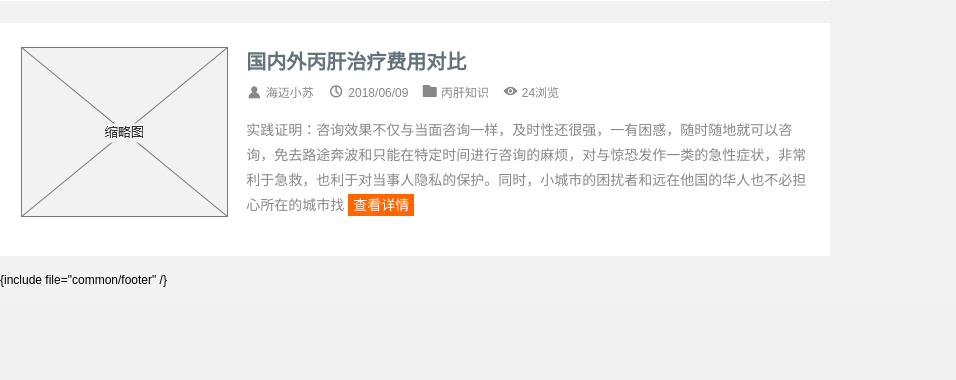
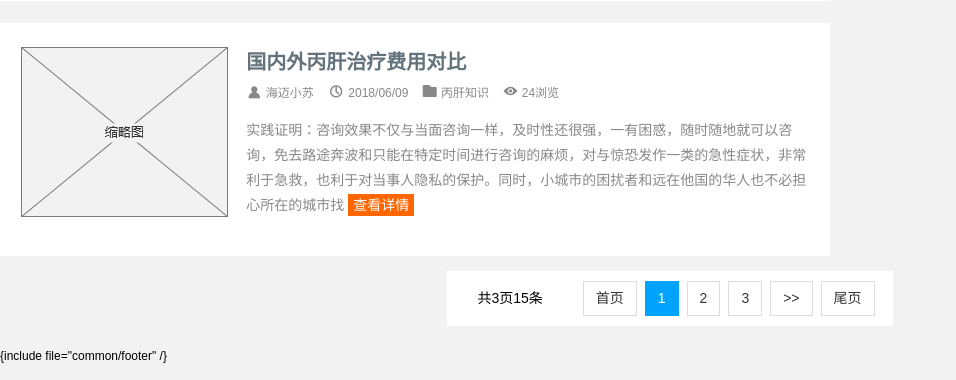
Before and after one commit to ybinbin/healthes, a PHP site: page /DbName/application/home/view/index/news-list.html in a window 1280 px wide; the page is wider, and only the part inside the window is pictured. Shown: the part 2423-2803 px from the top of that part, without its empty margins (0-956 px from the left). Before the commit the page ends 2710 px from the top of that part, so only its background shows below. Run offline with PHP 8.4, Linux system fonts and the light colour scheme.

Commit message:
新闻列表页面  页码添加

```diff
--- a/application/home/view/index/news-list.html
+++ b/application/home/view/index/news-list.html
@@ -14,6 +14,7 @@
 	{include file="common/nav-address" /}
 	<div style="background: #f2f2f2;padding: 24px 0 15px 0;">
 		<div class="wrapper clearfix">
+			<div class="clearfix">
 				<div id="left" class="fl">
 					<img src="/static/images/newslist/left-top-gg.jpg">
 					<ul>
@@ -229,7 +230,21 @@
 					<div class="bf mt10" style="width: 382px;padding: 15px 0;">
 						{include file="common/side-right-gjc" /}
 					</div>
-
+				</div>
+			</div>
+			<!-- 页码 -->
+			<div id="page" class="tc">
+				<div class="con ib bf clearfix">
+					<span class="fl vm ib num">共3页15条</span>
+					<ul class="fl vm ib">
+						<a href=""><li>首页</li></a>
+						<a href=""><li class="active">1</li></a>
+						<a href=""><li>2</li></a>
+						<a href=""><li>3</li></a>
+						<a href=""><li>&gt;&gt;</li></a>
+						<a href=""><li>尾页</li></a>
+					</ul>
+				</div>
 			</div>
 		</div>
 		<div style="margin-top: 15px;">
--- a/public/static/css/base.css
+++ b/public/static/css/base.css
@@ -153,7 +153,7 @@
 /*2、新闻页面右边栏：说明书-行业咨询-知识点*/
 #shz {padding-bottom: 20px;}
 #shz > div {height: 50px;line-height: 55px;border-bottom: 1px solid #eaeaea;width: 323px;}
-#shz > div > span {display: inline-block;width: 32%;color: #333;font-size: 17px;position: relative;}
+#shz > div > span {display: inline-block;width: 32%;color: #333;font-size: 17px;position: relative;cursor: pointer;}
 #shz > div > span.active:after {content: '';width: 100%;height: 1px;position: absolute;left: -1px;bottom: 4px;background: #e74c3c;}
 #shz ul {width: 328px;color: #62717a;font-size: 14px;line-height: 25px;}
 #shz ul li {margin-top: 30px;}
--- a/public/static/css/newsdetail.css
+++ b/public/static/css/newsdetail.css
@@ -2,3 +2,4 @@
 #left .content {width: 760px;margin-left: 22px;padding: 28px 0 44px 0;}
 #left .content .tit {margin: 34px 0 30px 0;}
 #left .content table {width: 100%;line-height: 35px;}
+#left .content table a {color: #333;}
--- a/public/static/css/newslist.css
+++ b/public/static/css/newslist.css
@@ -3,3 +3,10 @@
 #left li > div > span {color: #63727b;font-weight: bold;font-size: 20px;}
 #left li p {width: 563px;line-height: 25px;font-size: 14px;}
 #left li p a {padding: 3px 5px;background: #ff6600;color: #fff;}
+
+#page {margin-top: 15px;font-size: 14px;}
+#page a {color: #333}
+#page ul {padding: 10px;}
+#page li {float: left;border: 1px solid #ddd;padding: 6px 12px;margin-right: 8px;}
+#page li.active {background: #00a4ff;border-color: #00a4ff;color: #fff;}
+#page .num {line-height: 55px;margin: 0 30px;}
```
Also changed, not shown: application/home/view/index/news-detail.html (+8 -8 lines). Lines whose indentation alone changed are shown as unchanged.
